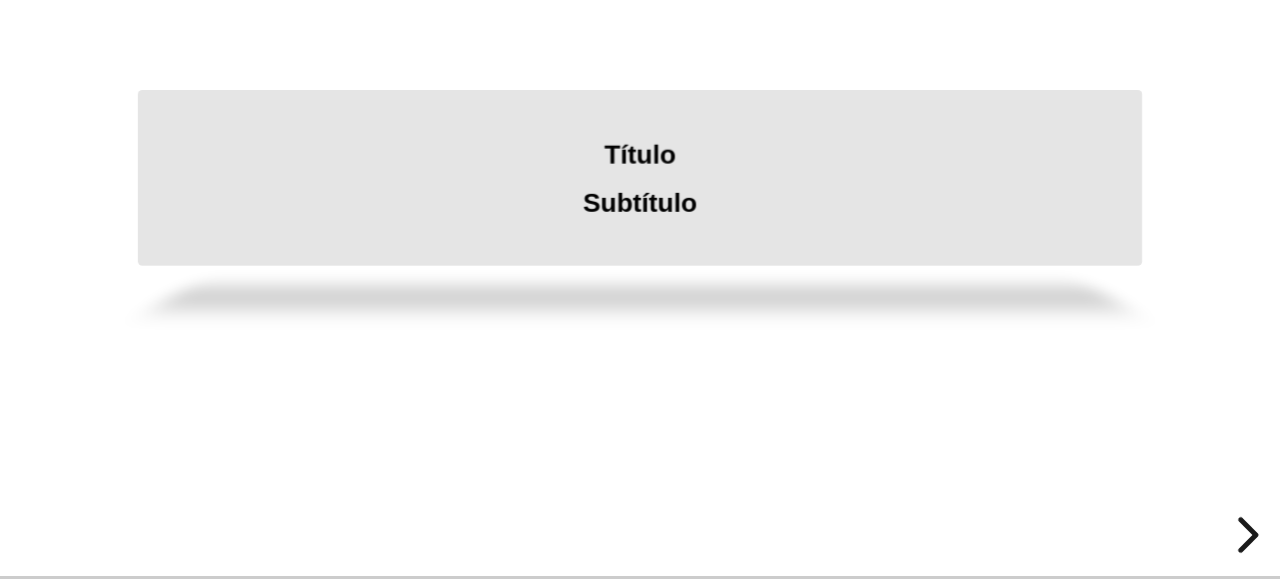
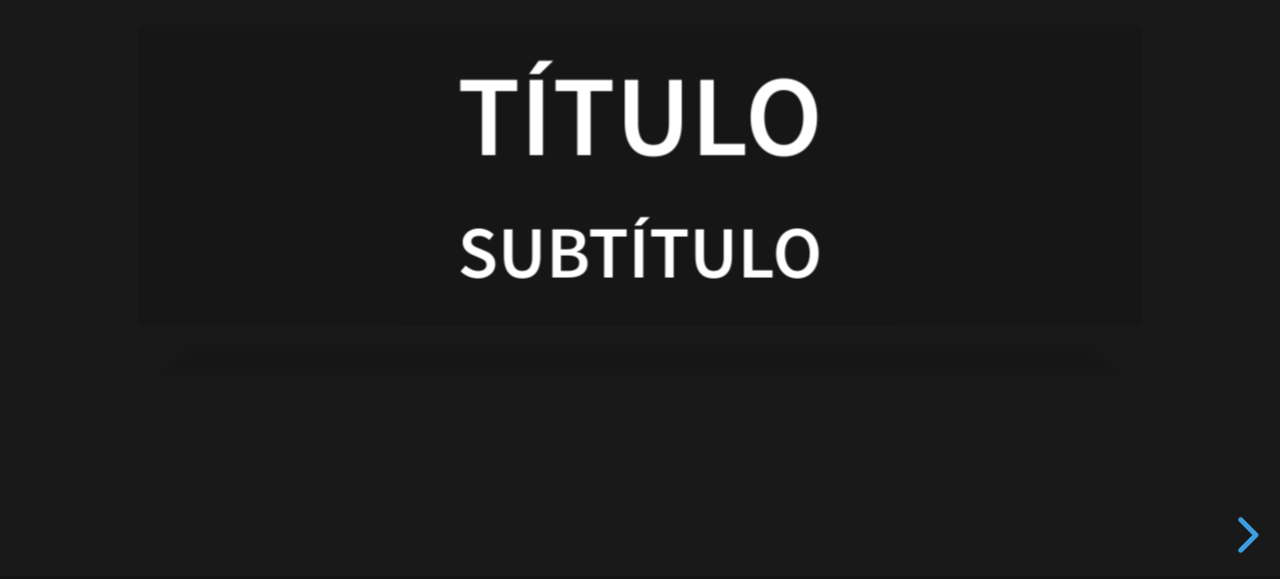
Before and after one commit to dudbilopr/Mis-Presentaciones-2, a plain HTML site: page Index.html in a window 1280 px wide. Shown: the part 221-800 px from the top of the page. Drawn offline with Linux system fonts and the light colour scheme.

Commit message:
Update Index.html

```diff
--- a/Index.html
+++ b/Index.html
@@ -8,7 +8,7 @@
     <title>Mi presentación</title>
 
     <link rel="stylesheet" href="reveal.js-master/dist/reveal.css">
-    <link rel="stylesheet" href="reveal.js-master/dist/theme/default.css">
+    <link rel="stylesheet" href="reveal.js-master/dist/theme/black.css">
 
     <style>
         /* Aquí puedes definir tus estilos personalizados para títulos, subtítulos, etc. */
```
